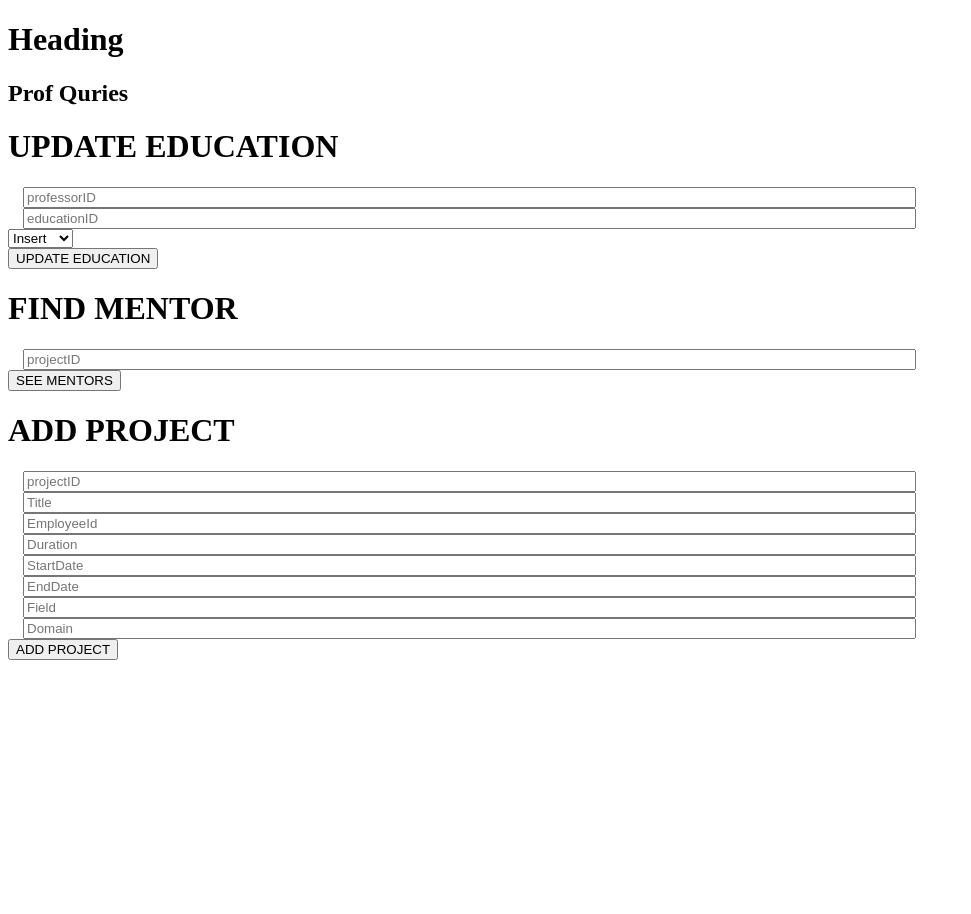
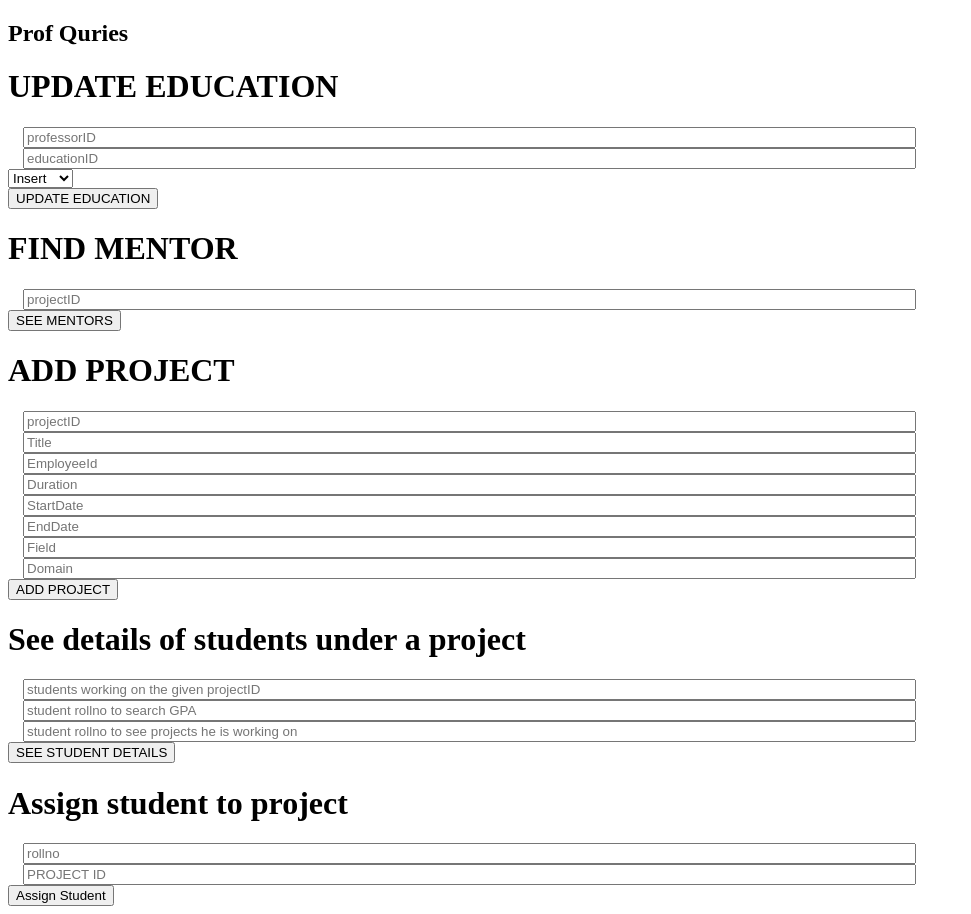
Before and after one commit to Vishrut-Arora/dbms, a Flask app: page /professor in a window 1280 px wide. Shown: the whole page, without its empty margins (0-971 px from the left). Before the commit the page ends 660 px from the top, so only its background shows below. Run offline with Flask 2, Linux system fonts and the light colour scheme; parts of the project's set-up code (start-up, migrations or seed data) failed here and were passed over.

Commit message:
professor queries done!

```diff
--- a/routes.py
+++ b/routes.py
@@ -1,4 +1,4 @@
-from app import app,db
+from app import app, db
 from flask import Flask, render_template, url_for, redirect, flash, get_flashed_messages, request
 from datetime import datetime
 import forms
@@ -7,16 +7,18 @@ from datetime import datetime
 
 
 @app.route('/')
-@app.route('/index', methods = ['GET',])
+@app.route('/index', methods=['GET', ])
 def index():
     name = "Sudeeep"
-    return render_template('parents.html', name = name)
+    return render_template('parents.html', name=name)
+
 
 @app.route('/login')
 def login():
     return render_template('login.html')
 
-@app.route('/register', methods= ['GET', 'POST'])
+
+@app.route('/register', methods=['GET', 'POST'])
 def register():
     print("start")
     form = forms.AddUserForm()
@@ -43,17 +45,72 @@ def register():
     except Exception as e:
         print(e)
         name = "Sudeep"
-    return render_template('signup.html', form=form, name = name)
+    return render_template('signup.html', form=form, name=name)
+
 
 @app.route('/student')
 def student():
     return render_template('users.html')
 
-@app.route('/professor',methods= ['GET', 'POST'])
+
+@app.route('/professor', methods=['GET', 'POST'])
 def professorQueries():
-    form=forms.AddUserForm()
-    result=request.form
-    # Mentors Stuff starts
+    form = forms.AddUserForm()
+    result = request.form
+    mentor=""
+    studentWorkingProjects=""
+    projectsUnderStudents=""
+    studentGPA=""
+    if('assignStudent' in result):
+        try:
+            cur=connect_to_db()
+            cur.execute(f""" Insert into "Indulged" ("ProjectId", "StudentId") values ({result['projectID']},{result['rollno']})""")
+            cur.close()
+        except Exception as e:
+            print(e)
+    if("project_underStudent" in result):
+        print(" inproject_underStudent")
+        print(result)
+        if(result['rollnoGPA'] != ''):
+            try:
+                cur = connect_to_db()
+                cur.execute(
+                    f"""Select  "GPA" from "Student" where "RollNo" = {result['rollnoGPA']};""")
+                studentGPA=cur.fetchall()
+                # print(cur.fetchall())
+                cur.close()
+            except Exception as e:
+                print(e)
+
+        if(result['rollnoPID'] != ''):
+            try:
+                cur = connect_to_db()
+                cur.execute(f"""select "Title" from "Project"
+where "ProjectId" in(
+Select "ProjectId" from "Indulged"
+Where "StudentId"= {result['rollnoPID']}
+);
+""")
+                studentWorkingProjects=cur.fetchall()
+
+                cur.close()
+            except Exception as e:
+                print(e)
+        try:
+            cur = connect_to_db()
+            if(result['projectID'] != ''):
+                cur.execute(f"""
+            select * from "Student"
+                Where "RollNo" in (
+            Select "StudentId" from "Indulged"
+	            Where "ProjectId"={result['projectID']}
+                );
+                """)
+            projectsUnderStudents=cur.fetchall()
+            cur.close()
+        except Exception as e:
+            print(e)
+    ##########################Mentor Stuff##################
     if("mentors-submits" in result):
         print("in mentors-submits")
         print(result)
@@ -67,18 +124,19 @@ def professorQueries():
 	            where "ProjectId"={result['Mentor-Project']}
             );
             """)
+            mentor=cur.fetchall()
             print(cur.fetchall())
             print("after")
             cur.close()
         except Exception as e:
             print(e)
-    # education related quesries
+    ################################# education related quesries####################
     if("education-submit" in result):
         print("in education-submit")
         print(result)
-        educationID=result["educationID"]
-        professorID=result["professorID"]
-        if(result["operation"]=="Insert"):
+        educationID = result["educationID"]
+        professorID = result["professorID"]
+        if(result["operation"] == "Insert"):
             try:
                 cur = connect_to_db()
                 cur.execute(f"""
@@ -88,7 +146,7 @@ def professorQueries():
                 cur.close()
             except Exception as e:
                 print(e)
-        if(result["operation"]=="Update"):
+        if(result["operation"] == "Update"):
             try:
                 cur = connect_to_db()
                 cur.execute(f"""
@@ -101,7 +159,7 @@ def professorQueries():
                 cur.close()
             except Exception as e:
                 print(e)
-        if(result["operation"]=="Delete"):
+        if(result["operation"] == "Delete"):
             try:
                 cur = connect_to_db()
                 cur.execute(f"""
@@ -113,7 +171,7 @@ def professorQueries():
                 cur.close()
             except Exception as e:
                 print(e)
-    # Adding projects
+    ######################################### Adding projects####################################
     if("addProject-submit" in result):
         print("in addProject-submit")
         print(result)
@@ -131,4 +189,4 @@ def professorQueries():
             cur.close()
         except Exception as e:
             print(e)
-    return render_template('professor.html')
+    return render_template('professor.html',mentor=mentor,studentGPA=studentGPA,projectsUnderStudents=projectsUnderStudents,studentWorkingProjects=studentWorkingProjects)
--- a/templates/base.html
+++ b/templates/base.html
@@ -7,8 +7,6 @@
     <title>Document</title>
 </head>
 <body>
-    <h1> Heading </h1>
-
 
     {% block content %}
     {% endblock%}
--- a/templates/professor.html
+++ b/templates/professor.html
@@ -25,6 +25,7 @@
 
 </form>
 <h1>FIND MENTOR</h1>
+{{mentor}}
 <form action="" method="POST">
     <div class="input-field">
         <i class='bx bxs-user' ></i>
@@ -69,4 +70,38 @@
     <button type="submit" name="addProject-submit">ADD PROJECT</button>
     <!-- Insert into “Project” (‘Title’, ‘MentorId’, ‘Duration’, ‘StartDate’, ‘EndDate’, ‘Field’, ‘Domain’) values ({Title}, {EmployeeId}, {Duration}, {StartDate},{EndDate}, {Field}, {Domain}) -->
 </form>
+<h1>See details of students under a project</h1>
+<form action="" method="POST">
+    {{studentWorkingProjects}}
+    <div class="input-field">
+        <i class='bx bxs-user' ></i>
+        <input type="number" name="projectID" id="projectID" placeholder="students working on the given projectID" style="margin-left: 15px;width: 70%;">
+    </div>
+    {{studentGPA}}
+    <div class="input-field">
+        <i class='bx bxs-user' ></i>
+        <input type="number" name="rollnoGPA" id="rollno" placeholder="student rollno to search GPA" style="margin-left: 15px;width: 70%;">
+    </div>
+    {{projectsUnderStudents}}
+    <div class="input-field">
+        <i class='bx bxs-user' ></i>
+        <input type="number" name="rollnoPID" id="rollno" placeholder="student rollno to see projects he is working on" style="margin-left: 15px;width: 70%;">
+    </div>
+
+    <button type="submit" name="project_underStudent">SEE STUDENT DETAILS</button>
+</form>
+<h1>Assign student to project</h1>
+<form action="" method="POST">
+    <div class="input-field">
+        <i class='bx bxs-user' ></i>
+        <input type="number" name="rollno" id="rollno" placeholder="rollno" style="margin-left: 15px;width: 70%;">
+    </div>
+    <div class="input-field">
+        <i class='bx bxs-user' ></i>
+        <input type="number" name="projectID" id="projectID" placeholder="PROJECT ID" style="margin-left: 15px;width: 70%;">
+    </div>
+    <button type="submit" name="assignStudent">Assign Student</button>
+</form>
+
+
 {% endblock %}
```
